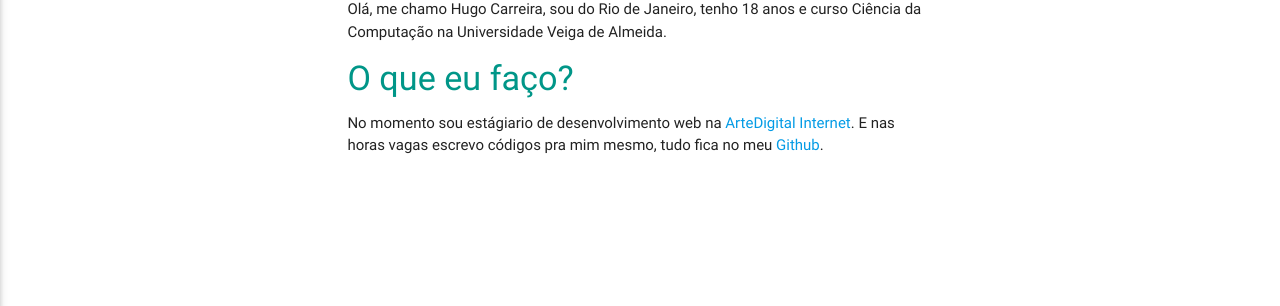
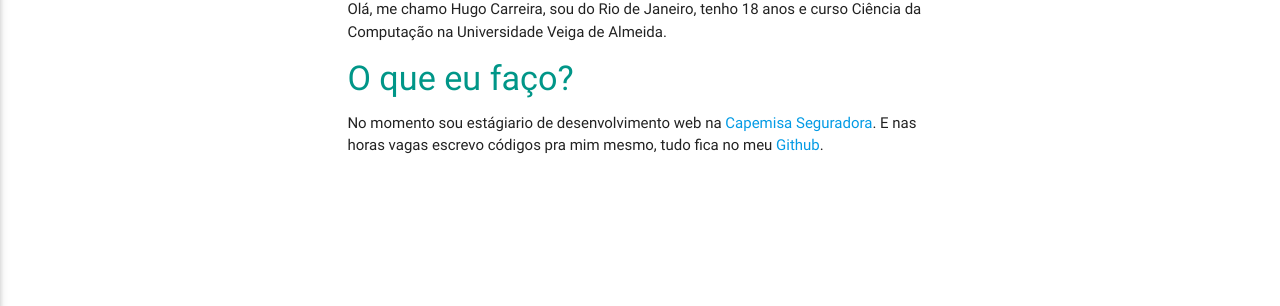
Before and after one commit to hugocarreira/jekyll-materializecss, a Jekyll site: the page built from me/pt-br.md, in a window 1280 px wide. Shown: the part 313-619 px from the top of the page. Built offline with Jekyll 4.4.1, drawn with Linux system fonts in a browser that asks for light colours.

Commit message:
Update pt-br.md

```diff
--- a/me/pt-br.md
+++ b/me/pt-br.md
@@ -8,4 +8,4 @@ draft: false
 Olá, me chamo Hugo Carreira, sou do Rio de Janeiro, tenho 18 anos e curso Ciência da Computação na Universidade Veiga de Almeida.
 
 #### O que eu faço?
-No momento sou estágiario de desenvolvimento web na [ArteDigital Internet](http://www.artedigitalinternet.com.br). E nas horas vagas escrevo códigos pra mim mesmo, tudo fica no meu [Github](http://github.com/hugocarreira).
+No momento sou estágiario de desenvolvimento web na [Capemisa Seguradora](http://www.capemisa.com.br). E nas horas vagas escrevo códigos pra mim mesmo, tudo fica no meu [Github](http://github.com/hugocarreira).
```
